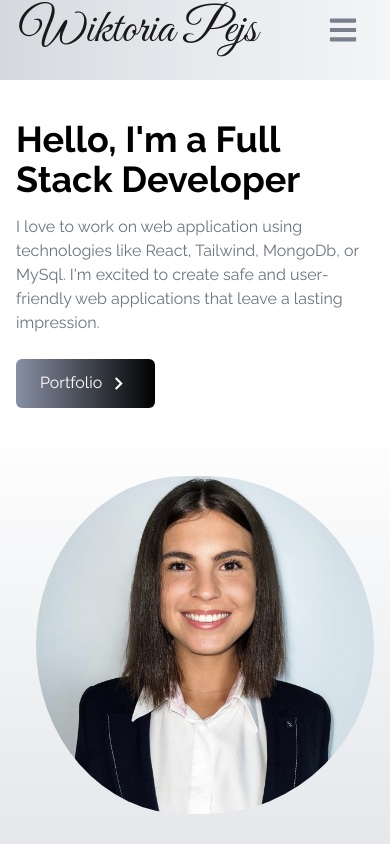
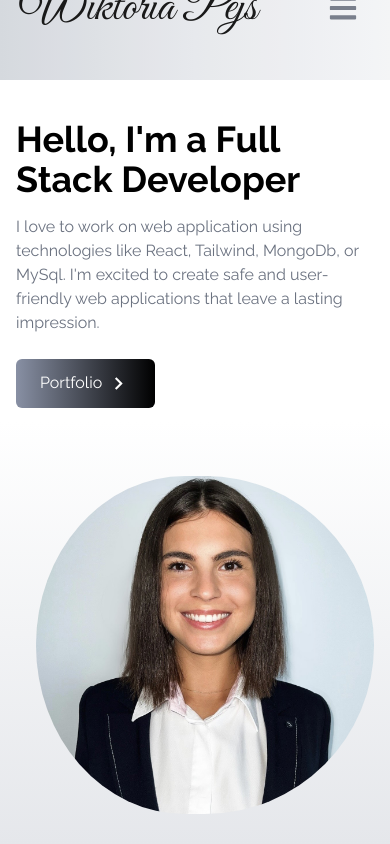
Before and after one commit to wiktoriapejs/portfolio, a React (Create React App) app: page / in a window 390 px wide. Shown: the top 844 px of the page. Built offline with nearby package versions, Linux system fonts and the light colour scheme.

Commit message:
initial commit 9

```diff
--- a/src/components/NavBar.jsx
+++ b/src/components/NavBar.jsx
@@ -34,7 +34,7 @@ const links =[
 ]
 
   return (
-    <div className="flex pb-5 md:pb-0 px-4 justify-between items-center w-full h-20 text-black bg-gradient-to-r from-gray-300 via-gray-200  to-gray-100 opacity-90 fixed">
+    <div className="flex pb-[4rem] md:pb-0 px-4 justify-between items-center w-full h-20 text-black bg-gradient-to-r from-gray-300 via-gray-200  to-gray-100 opacity-90 fixed">
       <div>
         <h1 className="text-5xl text-black font-signature ml-1">Wiktoria Pejs</h1>
       </div>
```
